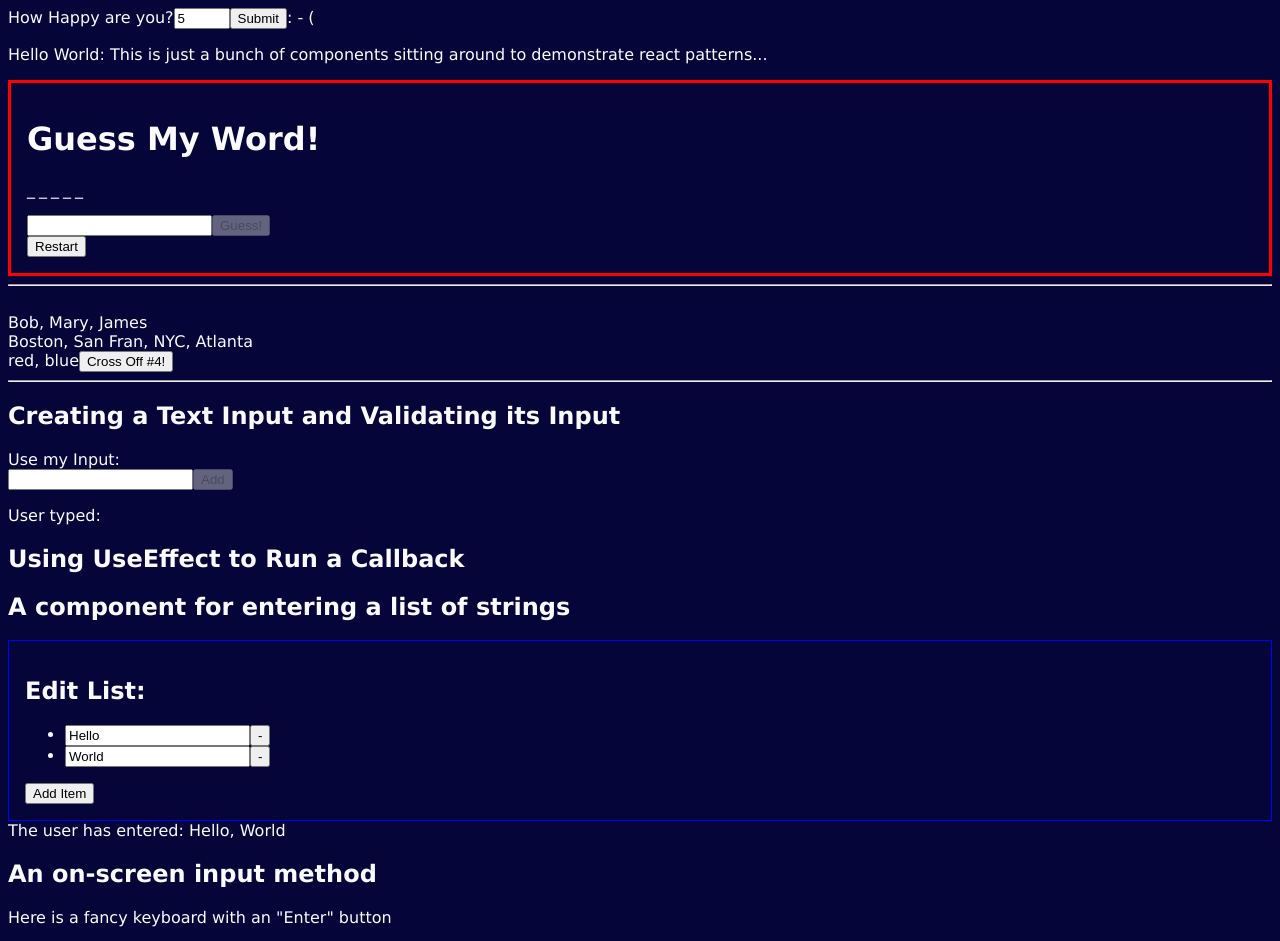
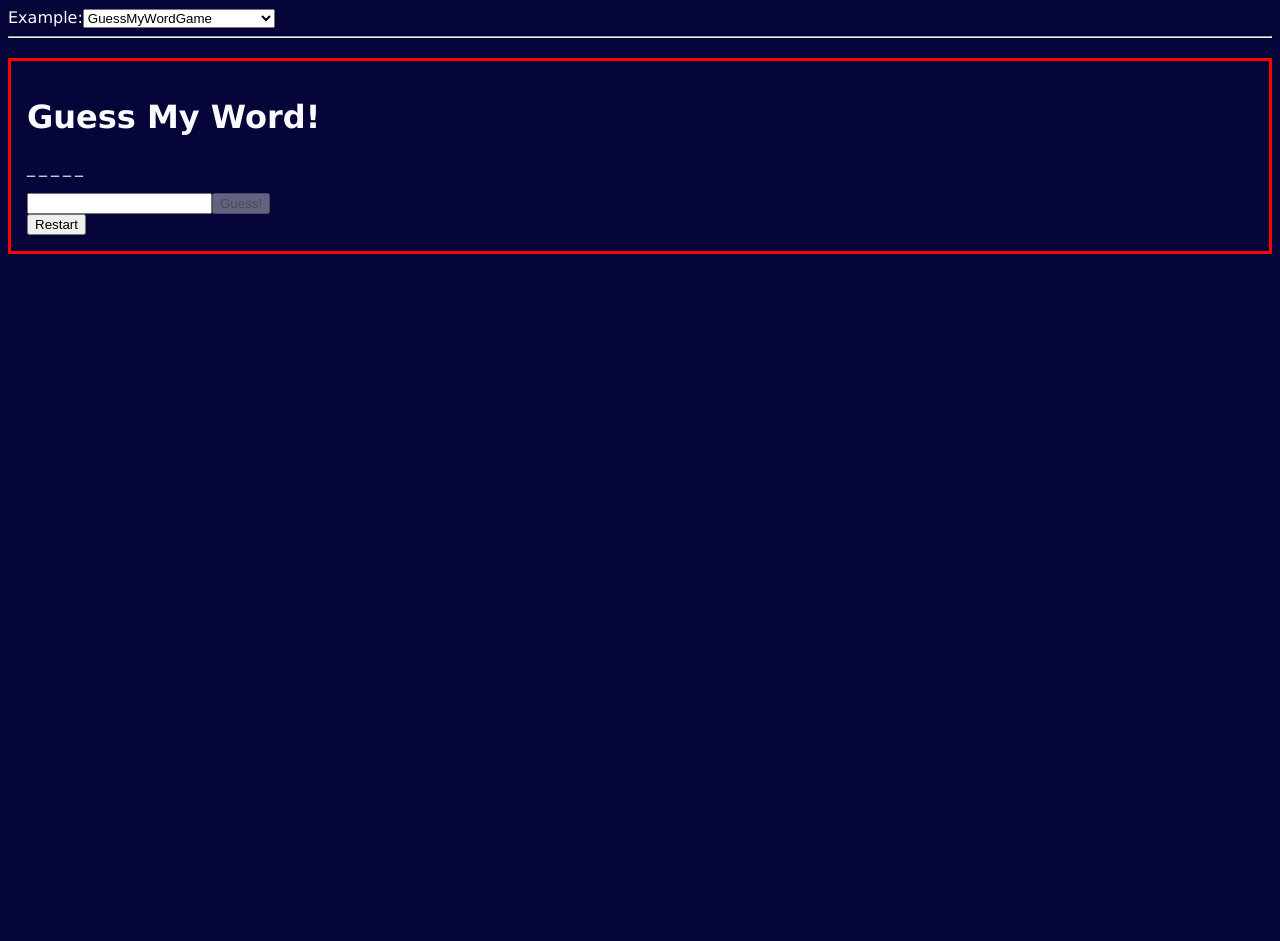
Before and after one commit to Aarav4258/build, a React (Vite) app: page / in a window 1280 px wide. Shown: the top 941 px of the page. After the commit the page ends 800 px from the top, so only its background shows below. Built offline with nearby package versions, Linux system fonts and the light colour scheme.

Commit message:
Example selector, some more examples

```diff
--- a/src/App.tsx
+++ b/src/App.tsx
@@ -1,5 +1,5 @@
-import { useState } from 'react';
-import './App.css'
+import React, { useState } from 'react';
+import './App.css';
 import { Calculator } from './Calculator';
 import { OnscreenQwerty } from './Keyboard';
 import { TextButtonInterface } from './TextButtonInterface';
@@ -8,64 +8,45 @@ import { ListOfStrings } from './ListInput';
 import { GuessMyWordGame } from './GuessMyWord';
 import { MashComponent } from './MashEliminatorComponent';
 import { HappinessIndicator } from './HappinessIndicator';
+import { SimpleInput } from './SimpleInputComponent';
+import { MyDumbGame } from './SimpleTextGame';
+import { SimplerGuessMyWordGame } from './SimplerTextGame';
 
 const App = () => {
-  const [word, setWord] = useState<string>("");
-  const [wordList, setWordList] = useState<string[]>([]);
+  const [selectedExample, setSelectedExample] = useState<string>('GuessMyWordGame');
+
+  const examples = {
+    'SimplerGuessMyWordGame': <SimplerGuessMyWordGame />,
+    'MyDumbGame': <MyDumbGame />,
+    'SimpleInput': <SimpleInput onChangeWord={(word: string) => window.alert('they typed: ' + word)} />,
+    'HappinessIndicator': <HappinessIndicator startingLevel={5} onChange={(value) => window.alert(value)} />,
+    'GuessMyWordGame': <GuessMyWordGame />,
+    'MashComponent': <MashComponent />,
+    'ValidatingTextInput': <ValidatingTextInput onInput={(word: string) => {}} />,
+    'ListOfStrings': <ListOfStrings initialList={["Hello", "World"]} onChange={(wordList: string[]) => {}} />,
+    'OnscreenQwerty': <OnscreenQwerty onChange={(word: string) => {}} />,
+    'TextButtonInterface': <TextButtonInterface />,
+    'Calculator': <Calculator />,
+  };
+
   return (
+    <main>
+      <label>
+        Example:
 
-    <main>
-
-      <HappinessIndicator
-        startingLevel={5}
-        onChange={(value) => window.alert(value)}
-      />
-
-      <p>Hello World: This is just a bunch of components
-        sitting around to demonstrate react patterns...
-      </p>
-
-
-      <GuessMyWordGame />
-      <hr />
-      <MashComponent />
-      <hr />
-      <div>
-        <h2>Creating a Text Input and Validating its Input</h2>
-        Use my Input: <ValidatingTextInput onInput={setWord} />
-        <p>User typed: {word}</p>
+      <select onChange={(e) => setSelectedExample(e.target.value)} value={selectedExample}>
+        <option value="">Select an Example</option>
+        {Object.keys(examples).map(key => (
+          <option key={key} value={key}>{key}</option>
+        ))}
+      </select>
+      </label>
+          <hr/>
+      <div style={{ marginTop: '20px' }}>
+        {examples[selectedExample] || <p>Select an example to display</p>}
       </div>
-      <div>
-        <h2>Using UseEffect to Run a Callback</h2>
-
-      </div>
-
-      <div>
-        <h2>A component for entering a list of strings</h2>
-        <div>
-          <ListOfStrings initialList={["Hello", "World"]}
-            onChange={setWordList}
-          />
-          <div>
-            The user has entered: {wordList.join(', ')}
-          </div>
-        </div>
-      </div>
-      <div>
-        <h2>An on-screen input method</h2>
-        <p>Here is a fancy keyboard with an "Enter" button</p>
-        <OnscreenQwerty onChange={setWord} />
-      </div>
-      <div>
-        <h2>Text Button Interface Example</h2>
-        <TextButtonInterface />
-      </div>
-      <h2>Calculator Component </h2>
-      <Calculator />
-      <h2>Another Calculator Component</h2>
-      <Calculator />
     </main>
-  )
+  );
 }
 
 export default App;
--- /dev/null
+++ b/src/SimpleInputComponent.tsx
@@ -0,0 +1,24 @@
+import React,{ useState } from "react";
+
+export const SimpleInput = ({onChangeWord}) => {
+
+    const [word, setWord] = useState<string>("Tree");
+
+    /* React.ChangeEvent<HTMLInputElement> tells TypeScript that "event" will
+    come from input, so then event.target will be an input, so then event.target.value
+    will exist */
+    const handleInput = (event : React.ChangeEvent<HTMLInputElement>) => {
+        let whatTheyTyped = event.target.value;
+        setWord(whatTheyTyped);
+        onChangeWord(whatTheyTyped)
+    }
+
+    return (
+
+    <main>
+        <h1>The Word is: {word}</h1>
+        <input onInput={handleInput} value={word} type="text"/>
+
+    </main>
+    )
+}
--- /dev/null
+++ b/src/SimpleTextGame.tsx
@@ -0,0 +1,40 @@
+import React,{ useState } from "react";
+
+export const MyDumbGame = () => {
+
+    const [word1, setWord1] = useState<string>("Tree");
+    const [word2, setWord2] = useState<string>("House");
+
+    /* React.ChangeEvent<HTMLInputElement> tells TypeScript that "event" will
+    come from input, so then event.target will be an input, so then event.target.value
+    will exist */
+    const handleInput1 = (event : React.ChangeEvent<HTMLInputElement>) => {
+        let whatTheyTyped = event.target.value;
+        setWord1(whatTheyTyped);
+    }
+
+    const handleInput2 = (event : React.ChangeEvent<HTMLInputElement>) => {
+        let whatTheyTyped = event.target.value;
+        setWord2(whatTheyTyped);
+    }
+
+    const getResult = () => {
+        if (word1.length > word2.length) {
+            return "Word 1 is the winner!"
+        } else {
+            return "Word 2 is the winner!"
+        }
+    }
+
+    return (
+
+    <main>
+
+        <input onInput={handleInput1} value={word1} type="text"/>
+        vs.
+        <input onInput={handleInput2} value={word2} type="text"/>
+
+        <p>Result: {getResult()}</p>
+    </main>
+    )
+}
--- /dev/null
+++ b/src/SimplerTextGame.tsx
@@ -0,0 +1,60 @@
+import React, { useState } from 'react';
+
+const words = ['potato', 'apple', 'tomato', 'pasta', 'salad', 'pizza', 'delivery', 'cover', 'string'];
+
+export const SimplerGuessMyWordGame = () => {
+    const getRandomAnswer = () => words[Math.floor(Math.random() * words.length)];
+
+    const [guesses, setGuesses] = useState<string[]>([]);
+    const [answer, setAnswer] = useState<string>(getRandomAnswer());
+    const [entry, setEntry] = useState<string>('');
+
+    const addGuess = () => {
+        setGuesses([...guesses, entry]);
+        setEntry('');
+    };
+
+    const startOver = () => {
+        setAnswer(getRandomAnswer());
+        setGuesses([]);
+    };
+
+    const renderClue = () => {
+        return answer.split('').map((char, index) => {
+            const guessedCorrectly = guesses.some(guess => guess[index] === char);
+            return guessedCorrectly ? char.toUpperCase() : '_';
+        }).join(' ');
+    };
+
+    return (
+        <main style={{ border: '3px solid red', padding: '1em' }}>
+            <h1>Guess My Word!</h1>
+            {answer !== guesses[guesses.length - 1] ? (
+                <div>
+                    <div>
+                        <input
+                            value={entry}
+                            onChange={(e) => setEntry(e.target.value.toLowerCase())}
+                            maxLength={answer.length}
+                        />
+                        <button
+                            onClick={addGuess}
+                            disabled={entry.length !== answer.length}
+                        >
+                            Guess!
+                        </button>
+                    </div>
+                    <div>Clue: {renderClue()}</div>
+                    <ul>
+                        {guesses.map((g, idx) => (
+                            <li key={idx}>{g.toUpperCase()}</li>
+                        ))}
+                    </ul>
+                </div>
+            ) : (
+                <div>You got it, the word was {answer}!</div>
+            )}
+            <button onClick={startOver}>Restart</button>
+        </main>
+    );
+};
```
